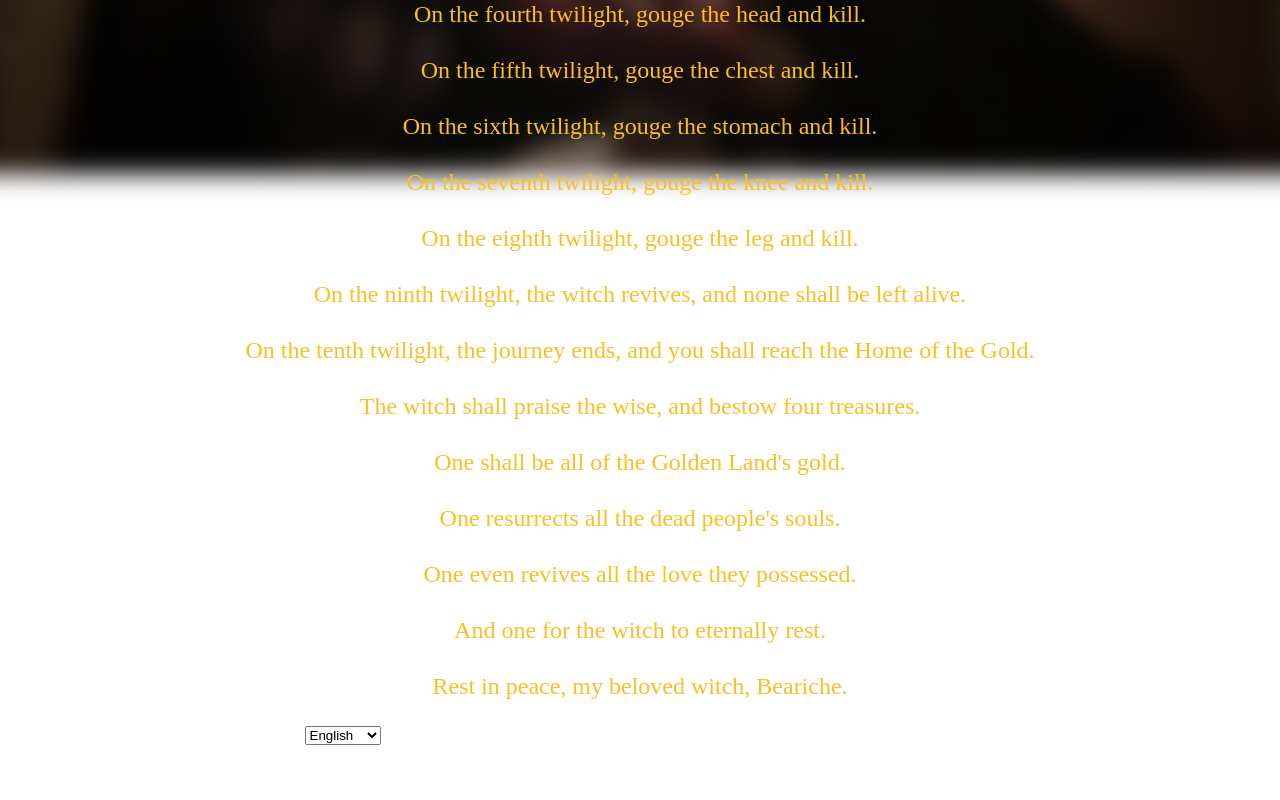
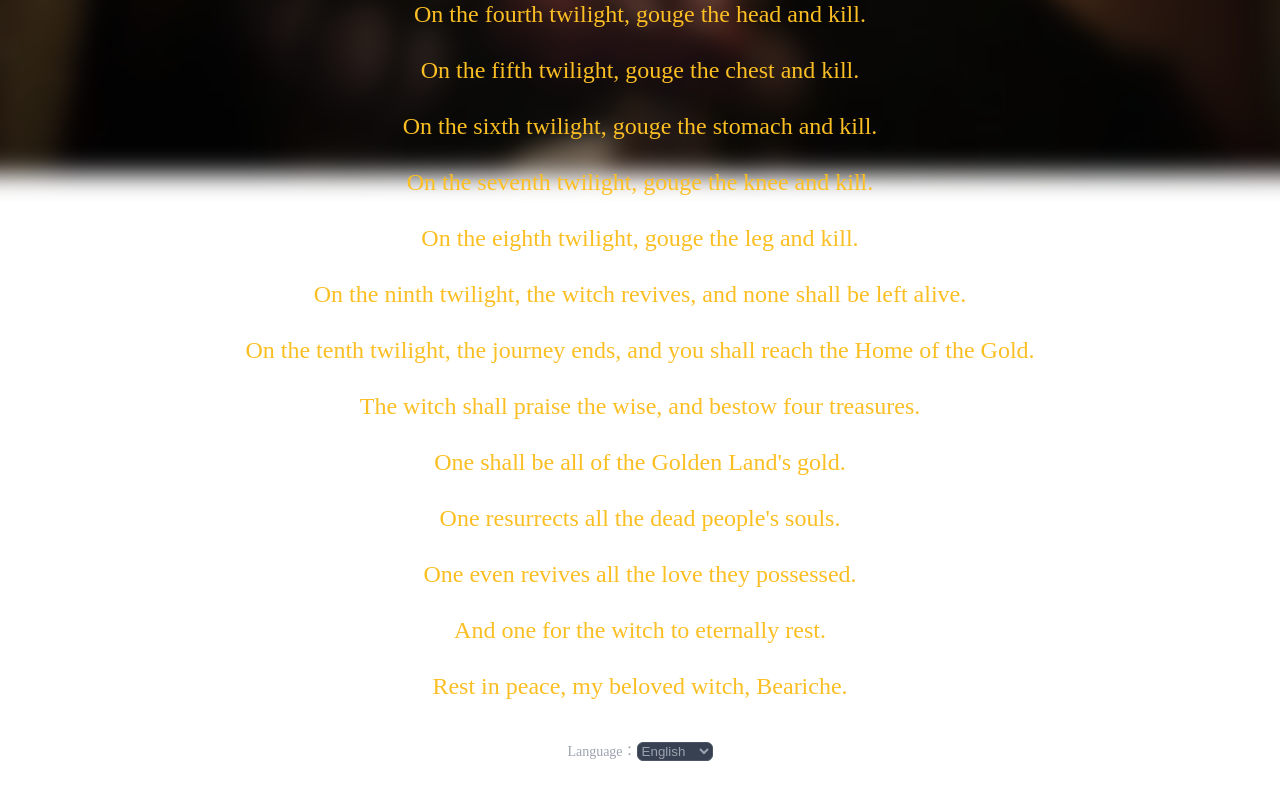
Before and after one commit to iuuko/umineko-epitaph, a React (Vite) app: page / in a window 1280 px wide. Shown: the part 666-1466 px from the top of the page. After the commit the page ends 1444 px from the top, so only its background shows below. Built offline with nearby package versions, Linux system fonts and the light colour scheme.

Commit message:
feat: add Home page and LanguageSwitcher component with i18n support

```diff
--- a/src/components/LanguageSwitcher.tsx
+++ b/src/components/LanguageSwitcher.tsx
@@ -1,6 +1,6 @@
 import React from "react";
 import { useTranslation } from "react-i18next";
-import { supportedLanguages, getLanguageName } from "@/i18n";
+import { supportedLanguages } from "@/i18n";
 
 interface LanguageSwitcherProps {
   className?: string;
@@ -18,13 +18,12 @@ const LanguageSwitcher: React.FC<LanguageSwitcherProps> = ({
   return (
     <div className={`language-switcher ${className}`}>
       <label htmlFor="language-select" className="language-label">
-        {t("language")}:
+        {t("language")}：
       </label>
       <select
-        id="language-select"
         value={i18n.language}
         onChange={(e) => handleLanguageChange(e.target.value)}
-        className="language-select"
+        className="rounded-md bg-gray-700 border-gray-600 text-gray-400"
       >
         {supportedLanguages.map((language) => (
           <option key={language.code} value={language.code}>
@@ -32,9 +31,6 @@ const LanguageSwitcher: React.FC<LanguageSwitcherProps> = ({
           </option>
         ))}
       </select>
-      <p className="current-language">
-        {t("currentLanguage", { language: getLanguageName(i18n.language) })}
-      </p>
     </div>
   );
 };
--- a/src/pages/Home.tsx
+++ b/src/pages/Home.tsx
@@ -30,7 +30,9 @@ const Home: React.FC = () => {
             <p key={i}>{t(`epitaph.${i + 1}`)}</p>
           ))}
         </div>
-        <div>
+        <div className="mt-10"
+          flex="1"
+          text="gray-400 center">
           <LanguageSwitcher />
         </div>
       </main>
```
